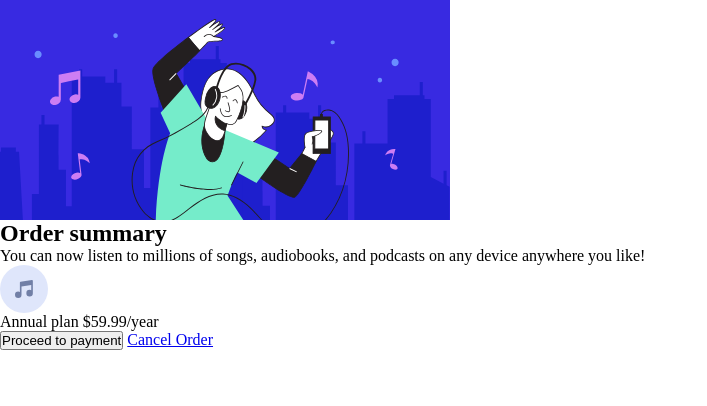
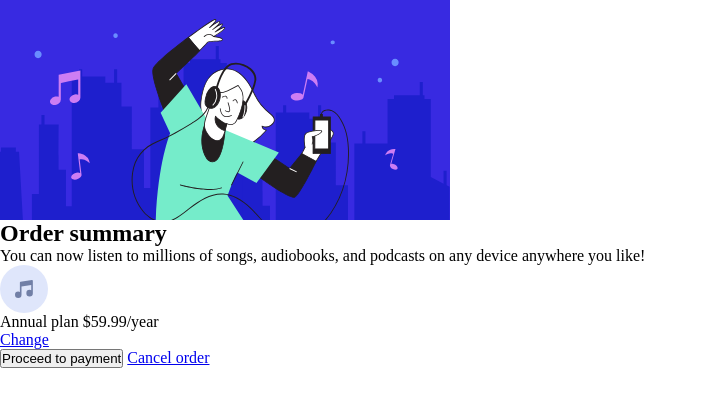
Before and after one commit to imLumarq/frontend-mentor-order-summary-component, a plain HTML site: page index.html in a window 1280 px wide. Shown: the whole page, without its empty margins (0-707 px from the left). Drawn offline with Linux system fonts and the light colour scheme.

Commit message:
added a wrapper class and fixed the naming convention for the class names

```diff
--- a/index.html
+++ b/index.html
@@ -37,10 +37,10 @@
             <p class="div__plan">
               Annual plan <span class="div__price">$59.99/year</span>
             </p>
-            <a href="#" class="div__link"></a>
+            <a href="#" class="div__link">Change</a>
           </div>
           <button class="section__button">Proceed to payment</button>
-          <a href="#" class="section__link">Cancel Order</a>
+          <a href="#" class="section__link">Cancel order</a>
         </section>
       </div>
     </main>
```
